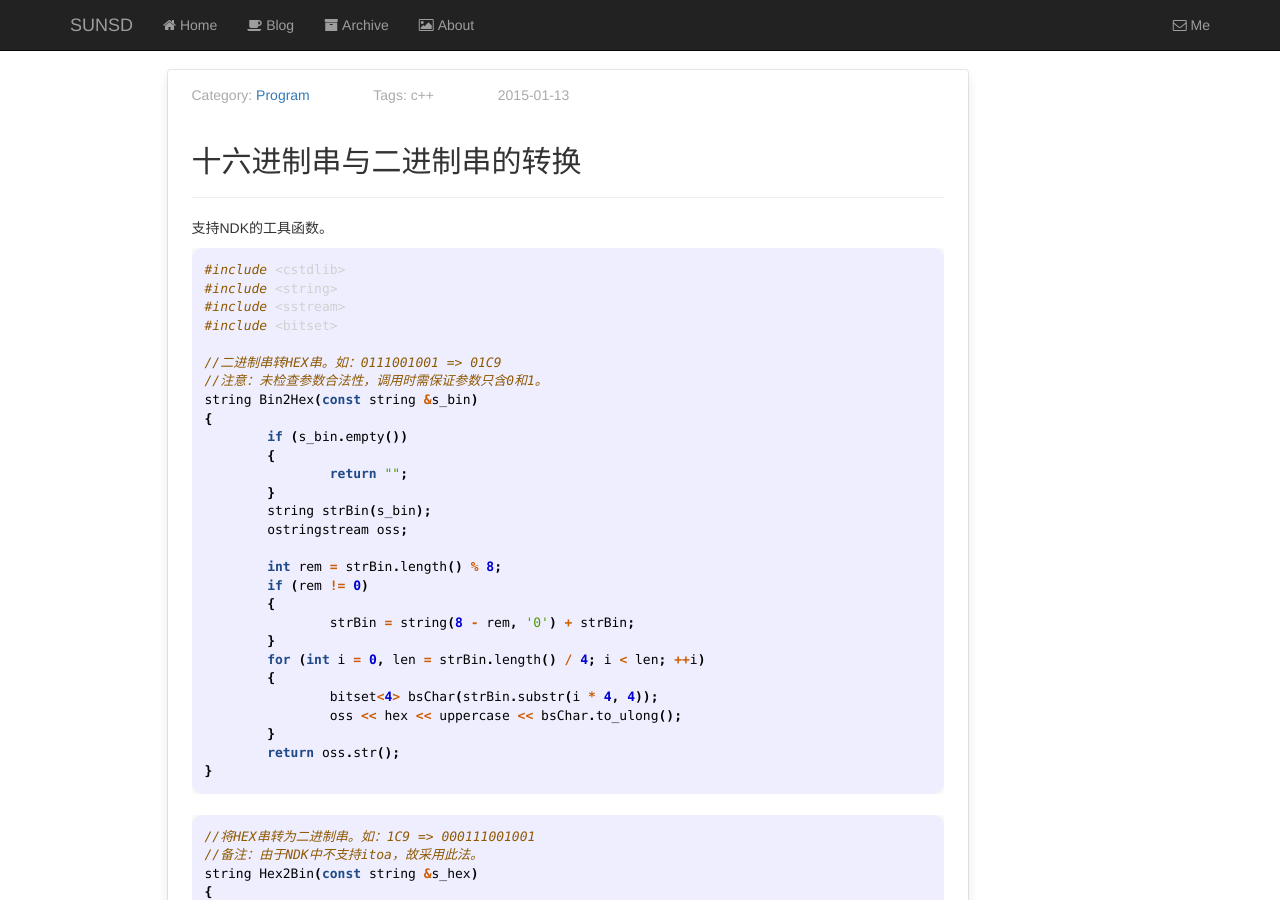
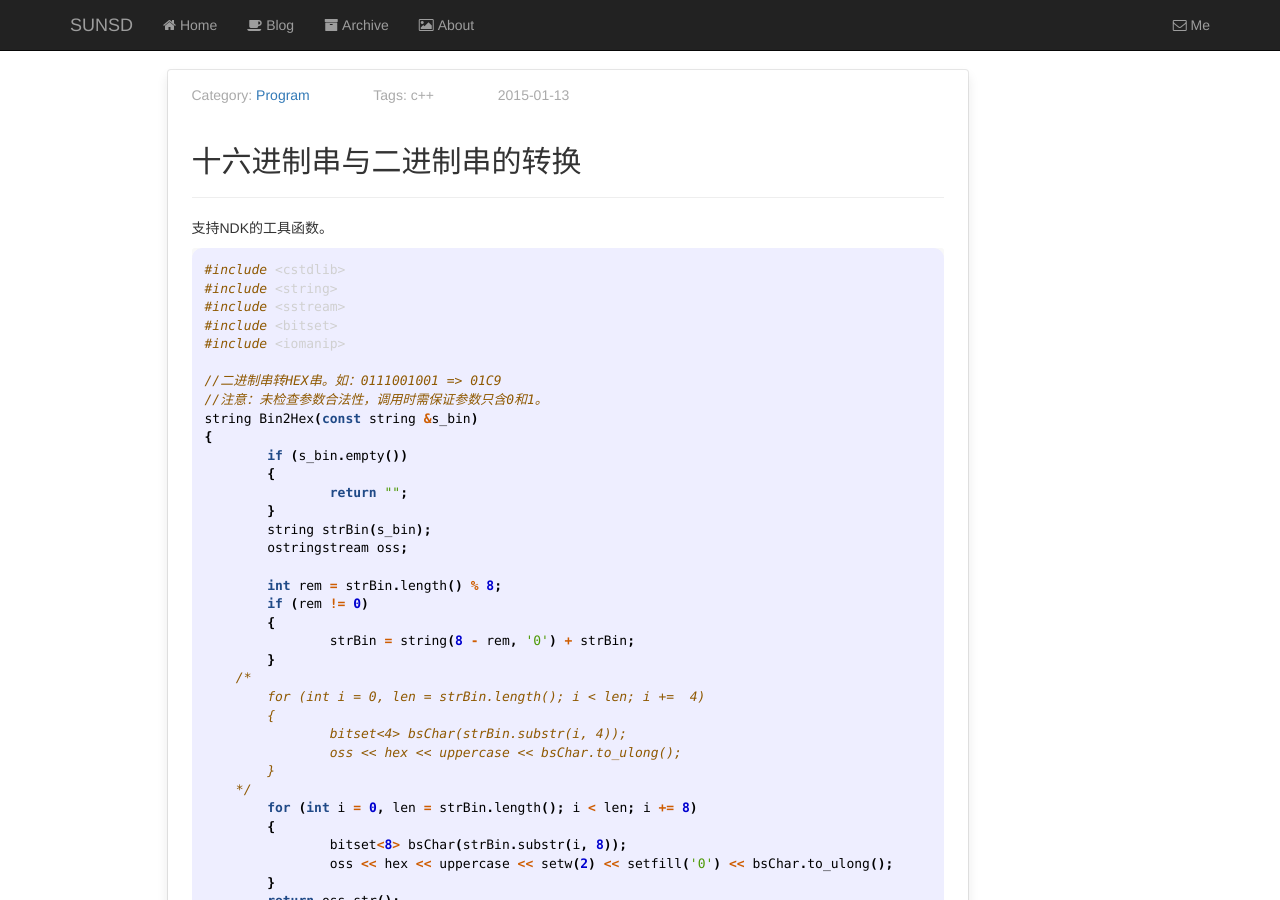
Before and after one commit to sunsd/sunsd.github.io, a Jekyll site: the page built from _posts/2015-01-13-hex-string-2-binary-string.md, in a window 1280 px wide and 900 px high. Built offline with Jekyll 4.4.1, drawn with Linux system fonts in a browser that asks for light colours; nearby versions of some CDN libraries; Markdown is read by kramdown in place of the engine named in the settings.

Commit message:
modify func bin2hex

```diff
--- a/_posts/2015-01-13-hex-string-2-binary-string.md
+++ b/_posts/2015-01-13-hex-string-2-binary-string.md
@@ -12,6 +12,7 @@ tags: c++
 #include <string>
 #include <sstream>
 #include <bitset>
+#include <iomanip>
 
 //二进制串转HEX串。如：0111001001 => 01C9
 //注意：未检查参数合法性，调用时需保证参数只含0和1。
@@ -29,10 +30,17 @@ string Bin2Hex(const string &s_bin)
 	{
 		strBin = string(8 - rem, '0') + strBin;
 	}
-	for (int i = 0, len = strBin.length() / 4; i < len; ++i)
+    /*
+	for (int i = 0, len = strBin.length(); i < len; i +=  4)
 	{
-		bitset<4> bsChar(strBin.substr(i * 4, 4));
+		bitset<4> bsChar(strBin.substr(i, 4));
 		oss << hex << uppercase << bsChar.to_ulong();
+	}
+    */
+	for (int i = 0, len = strBin.length(); i < len; i += 8)
+	{
+		bitset<8> bsChar(strBin.substr(i, 8));
+		oss << hex << uppercase << setw(2) << setfill('0') << bsChar.to_ulong();
 	}
 	return oss.str();
 }
```
